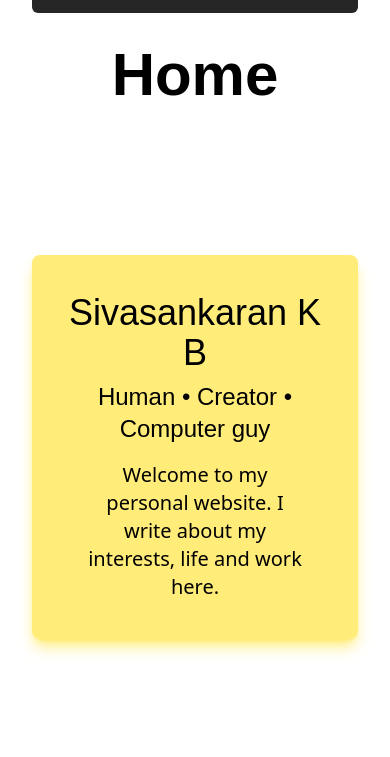
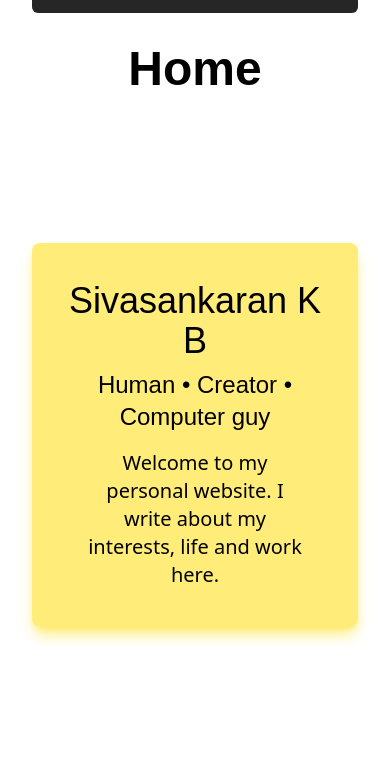
Before and after one commit to sivasankarankb/personal-website, a website: page src/index.html in a window 390 px wide. Shown: the part 87-844 px from the top of the page. Drawn offline with nearby package versions, Linux system fonts and the light colour scheme; files that its build step writes are made by us from their sources; a web font is replaced by a local one.

Commit message:
Make home page heading smaller on smaller screens

```diff
--- a/src/index.html
+++ b/src/index.html
@@ -34,7 +34,7 @@
         </div>
     </nav>
 
-    <h1 class="mb-8 font-title text-6xl font-bold text-center">Home</h1>
+    <h1 class="mb-8 font-title md:text-6xl text-5xl font-bold text-center">Home</h1>
 
     <header class="mx-8 mb-8 h-[620px] bg-center flex justify-center items-center" style="background-image: url('/images/bg-home-banner.png');">
         <div class="w-[var(--breakpoint-md)] h-96 shadow-lg shadow-yellow-300/60 px-6 py-4 rounded-lg bg-yellow-300/60 backdrop-blur-sm flex flex-col justify-center items-center">
```
